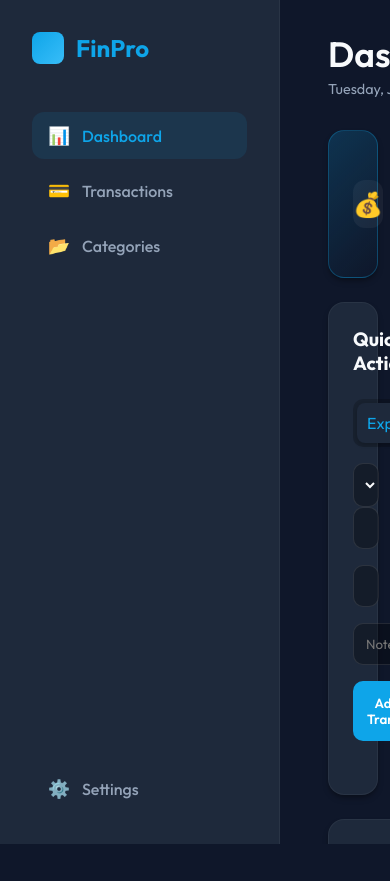
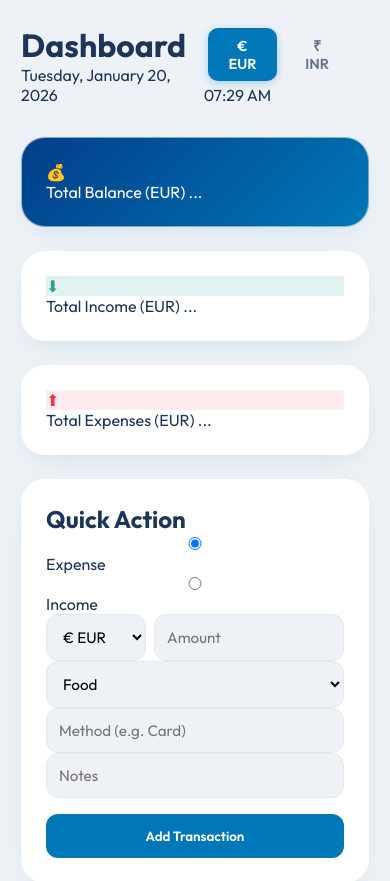
Before and after one commit to dsnova224/finance-dashboard, a plain HTML site: page index.html in a window 390 px wide. Shown: the top 881 px of the page. Before the commit the page ends 844 px from the top, so only its background shows below. Drawn offline with Linux system fonts and the light colour scheme; no server answers.

Commit message:
Update style.css

```diff
--- a/style.css
+++ b/style.css
@@ -1,395 +1,447 @@
-/* PROFESSIONAL OCEAN THEME */
+/* OCEAN THEME VARIABLES */
 :root {
-    --bg-dark: #0f172a;
-    /* Deep Ocean Background */
-    --bg-card: #1e293b;
-    /* Card Background */
-    --primary: #0ea5e9;
+    --bg-color: #eef2f6;
+    /* Very light cool grey/blue */
+    --primary: #0077b6;
     /* Ocean Blue */
-    --secondary: #38bdf8;
-    /* Sky Blue */
-    --accent: #7dd3fc;
-    /* Light Cyan */
-    --text-white: #f8fafc;
-    --text-muted: #94a3b8;
-    --success: #10b981;
-    --danger: #ef4444;
-    --radius: 16px;
-    --shadow: 0 4px 6px -1px rgba(0, 0, 0, 0.3), 0 2px 4px -1px rgba(0, 0, 0, 0.15);
+    --primary-light: #48cae4;
+    --primary-dark: #023e8a;
+    --accent: #90e0ef;
+    --text-main: #1d3557;
+    --text-light: #64748b;
+    --white: #ffffff;
+    --success: #2a9d8f;
+    --danger: #e63946;
+    --shadow: 0 10px 30px -10px rgba(0, 119, 182, 0.15);
+    --radius: 24px;
+    --card-padding: 1.5rem;
 }
+
+/* Currency Toggle */
+.currency-toggle {
+    display: flex;
+    gap: 0.5rem;
+    background: var(--bg-color);
+    padding: 4px;
+    border-radius: 12px;
+    margin-right: 1rem;
+}
+
+.currency-btn {
+    padding: 8px 16px;
+    border: none;
+    border-radius: 10px;
+    font-weight: 600;
+    font-size: 0.9rem;
+    cursor: pointer;
+    background: transparent;
+    color: var(--text-light);
+    transition: all 0.2s ease;
+    font-family: 'Outfit', sans-serif;
+}
+
+.currency-btn:hover {
+    background: rgba(0, 119, 182, 0.1);
+    color: var(--primary);
+}
+
+.currency-btn.active {
+    background: var(--primary);
+    color: white;
+    box-shadow: 0 2px 8px rgba(0, 119, 182, 0.3);
+}
+
+/* Amount Row with Currency Select */
+.amount-row {
+    display: flex;
+    gap: 0.5rem;
+}
+
+.currency-select {
+    width: 100px;
+    flex-shrink: 0;
+}
+
+.amount-row input {
+    flex: 1;
+}
+
 * {
     margin: 0;
     padding: 0;
     box-sizing: border-box;
     font-family: 'Outfit', sans-serif;
 }
+
 body {
-    background-color: var(--bg-dark);
-    color: var(--text-white);
-    height: 100vh;
-    width: 100vw;
-    overflow: hidden;
-    /* Fixed layout */
+    background-color: var(--bg-color);
+    color: var(--text-main);
+    min-height: 100vh;
+    display: flex;
+    justify-content: center;
 }
-.app-layout {
-    display: grid;
-    grid-template-columns: 280px 1fr;
-    /* Sidebar width + Main content */
-    height: 100%;
+
+.app-container {
+    display: flex;
+    width: 100%;
+    max-width: 1400px;
+    background: var(--bg-color);
+    min-height: 100vh;
 }
+
 /* SIDEBAR */
 .sidebar {
-    background: var(--bg-card);
-    border-right: 1px solid rgba(255, 255, 255, 0.05);
+    width: 250px;
     padding: 2rem;
     display: flex;
     flex-direction: column;
+    gap: 1rem;
+    background: var(--white);
+    border-right: 1px solid rgba(0, 0, 0, 0.05);
 }
-.brand {
+
+.logo {
     display: flex;
     align-items: center;
-    gap: 12px;
-    margin-bottom: 3rem;
+    gap: 10px;
+    font-weight: 700;
     font-size: 1.5rem;
-    font-weight: 700;
+    color: var(--primary-dark);
+    margin-bottom: 2rem;
+}
+
+.logo-icon {
+    width: 30px;
+    height: 30px;
+    background: linear-gradient(135deg, var(--primary), var(--primary-light));
+    border-radius: 8px;
+}
+
+.nav-item {
+    padding: 12px 16px;
+    border-radius: 12px;
+    cursor: pointer;
+    font-weight: 500;
+    color: var(--text-light);
+    transition: all 0.2s;
+}
+
+.nav-item.active,
+.nav-item:hover {
+    background: var(--bg-color);
     color: var(--primary);
 }
-.brand-logo {
-    width: 32px;
-    height: 32px;
-    background: linear-gradient(135deg, var(--primary), var(--secondary));
-    border-radius: 8px;
-}
-.nav-menu {
-    flex: 1;
-    display: flex;
-    flex-direction: column;
-    gap: 0.5rem;
-}
-.nav-item {
-    display: flex;
-    align-items: center;
-    gap: 12px;
-    padding: 12px 16px;
-    border-radius: 12px;
-    color: var(--text-muted);
-    cursor: pointer;
-    transition: all 0.2s;
-    font-weight: 500;
-}
-.nav-item:hover,
-.nav-item.active {
-    background: rgba(14, 165, 233, 0.1);
-    color: var(--primary);
-}
-.icon {
-    font-size: 1.1rem;
-}
+
 /* MAIN CONTENT */
 .main-content {
+    flex: 1;
     padding: 2rem 3rem;
     overflow-y: auto;
-    display: flex;
-    flex-direction: column;
 }
-/* HEADER & TOGGLES */
-.top-bar {
+
+header {
     display: flex;
     justify-content: space-between;
     align-items: center;
     margin-bottom: 2rem;
 }
+
 h1 {
-    font-size: 2.2rem;
+    font-size: 2rem;
+    color: var(--text-main);
+}
+
+.subtitle {
+    color: var(--text-light);
+    margin-top: 5px;
+}
+
+.header-time {
+    font-size: 1.5rem;
     font-weight: 600;
+    color: var(--primary);
+    background: var(--white);
+    padding: 0.5rem 1rem;
+    border-radius: 12px;
+    box-shadow: var(--shadow);
 }
-#currentDate {
-    color: var(--text-muted);
-    font-size: 0.9rem;
-    margin-top: 4px;
+
+/* DASHBOARD GRID */
+.dashboard-grid {
+    display: grid;
+    grid-template-columns: repeat(3, 1fr);
+    grid-template-rows: auto auto auto;
+    gap: 1.5rem;
 }
-.status-panel {
+
+/* CARDS */
+.card {
+    background: var(--white);
+    border-radius: var(--radius);
+    padding: var(--card-padding);
+    box-shadow: var(--shadow);
+    transition: transform 0.2s;
+    border: 1px solid rgba(255, 255, 255, 0.5);
+}
+
+.card:hover {
+    transform: translateY(-3px);
+}
+
+/* Balance Card */
+.balance-card {
+    background: linear-gradient(135deg, var(--primary-dark), var(--primary));
+    color: var(--white);
+    grid-column: span 1;
+}
+
+.balance-amount {
+    font-size: 2.5rem;
+    font-weight: 700;
+    margin: 10px 0;
+}
+
+.balance-badge {
+    background: rgba(255, 255, 255, 0.2);
+    display: inline-flex;
+    padding: 4px 10px;
+    border-radius: 20px;
+    font-size: 0.85rem;
+    align-items: center;
+    gap: 5px;
+}
+
+/* Stat Cards */
+.stat-card {
     display: flex;
     align-items: center;
     gap: 1.5rem;
 }
-.currency-toggle {
+
+.icon-box {
+    width: 60px;
+    height: 60px;
+    border-radius: 50%;
     display: flex;
     align-items: center;
-    gap: 10px;
-}
-.toggle-label {
-    font-size: 0.9rem;
-    color: var(--text-muted);
-}
-.toggle-switch-currency {
-    background: rgba(255, 255, 255, 0.05);
-    /* Darker background */
-    border-radius: 8px;
-    /* Slightly squarer than radio buttons */
-    padding: 2px;
-    display: flex;
-}
-.toggle-switch-currency input {
-    display: none;
-}
-.toggle-switch-currency label {
-    padding: 6px 12px;
-    cursor: pointer;
-    border-radius: 6px;
-    font-size: 0.85rem;
-    color: var(--text-muted);
-    transition: all 0.2s;
-}
-.toggle-switch-currency label:has(input:checked) {
-    background: var(--primary);
-    color: white;
-}
-.clock {
-    font-family: monospace;
-    font-size: 1.2rem;
-    color: var(--secondary);
-    background: rgba(255, 255, 255, 0.05);
-    padding: 8px 16px;
-    border-radius: 8px;
-}
-/* DASHBOARD GRID */
-.dashboard-grid {
-    display: grid;
-    grid-template-columns: repeat(4, 1fr);
-    grid-template-rows: auto 1fr auto;
-    /* Rows: Summary, Main+Chart, Transactions */
-    gap: 1.5rem;
-    flex: 1;
-}
-/* CARDS COMMON */
-.card {
-    background: var(--bg-card);
-    border-radius: var(--radius);
-    padding: 1.5rem;
-    border: 1px solid rgba(255, 255, 255, 0.05);
-    box-shadow: var(--shadow);
-}
-/* SUMMARY CARDS (Top Row) */
-.summary-card {
-    grid-column: span 1;
-    display: flex;
-    align-items: center;
-    gap: 1rem;
-    position: relative;
-    min-height: 100px;
-}
-.balance-card {
-    grid-column: span 2;
-    background: linear-gradient(135deg, rgba(14, 165, 233, 0.2), rgba(15, 23, 42, 0));
-    border: 1px solid rgba(14, 165, 233, 0.3);
-}
-.card-icon {
-    width: 48px;
-    height: 48px;
-    border-radius: 12px;
-    background: rgba(255, 255, 255, 0.05);
-    display: flex;
     justify-content: center;
-    align-items: center;
     font-size: 1.5rem;
 }
+
 .income-icon {
+    background: #e0f2f1;
     color: var(--success);
-    background: rgba(16, 185, 129, 0.1);
 }
+
 .expense-icon {
+    background: #ffebee;
     color: var(--danger);
-    background: rgba(239, 68, 68, 0.1);
 }
-.card-data {
+
+.stat-info {
     display: flex;
     flex-direction: column;
 }
-.summary-card .label {
-    font-size: 0.85rem;
-    color: var(--text-muted);
-    margin-bottom: 4px;
+
+.stat-info .value {
+    font-size: 1.5rem;
+    font-weight: 600;
 }
-.summary-card .value {
-    font-size: 1.5rem;
-    font-weight: 700;
-}
-.balance-card .value {
-    font-size: 2rem;
-    color: var(--secondary);
-}
-/* MAIN PANELS (Middle Row) */
-.main-panel {
-    grid-column: span 2;
-}
-.analytics-panel {
+
+/* Analytics Chart */
+.chart-card {
     grid-column: span 2;
     display: flex;
     flex-direction: column;
 }
-/* FORM STYLES */
-.panel-header h2 {
-    font-size: 1.2rem;
-    margin-bottom: 1.5rem;
-    color: var(--text-white);
-}
-.form-grid {
-    display: grid;
-    grid-template-columns: 1fr 1fr;
-    gap: 1rem;
-}
-.toggle-group {
-    background: rgba(0, 0, 0, 0.2);
-    padding: 4px;
-    border-radius: 10px;
-    display: flex;
-    grid-column: span 2;
-}
-.toggle-group label {
-    flex: 1;
-    text-align: center;
-    padding: 10px;
-    cursor: pointer;
-    border-radius: 8px;
-    color: var(--text-muted);
-    transition: all 0.2s;
-}
-.toggle-group input {
-    display: none;
-}
-.toggle-group label:has(input:checked) {
-    background: var(--bg-card);
-    color: var(--primary);
-    box-shadow: 0 2px 4px rgba(0, 0, 0, 0.2);
-}
-input,
-select {
-    background: rgba(0, 0, 0, 0.3);
-    border: 1px solid rgba(255, 255, 255, 0.1);
-    color: var(--text-white);
-    padding: 12px;
-    border-radius: 10px;
-    outline: none;
-    width: 100%;
-}
-input:focus,
-select:focus {
-    border-color: var(--primary);
-}
-.full-width {
-    grid-column: span 2;
-}
-#submitBtn {
-    background: var(--primary);
-    color: white;
-    border: none;
-    font-weight: 600;
-    cursor: pointer;
-    padding: 14px;
-    border-radius: 10px;
-    transition: filter 0.2s;
-}
-#submitBtn:hover {
-    filter: brightness(1.1);
-}
-.status-text {
-    margin-top: 10px;
-    text-align: center;
-    font-size: 0.9rem;
-    height: 1.2rem;
-}
-.rate-input-group {
-    grid-column: span 1;
-    /* Or generic default */
-}
-/* CHART styles */
-.chart-wrapper {
-    flex: 1;
+
+.chart-container {
     display: flex;
     align-items: center;
-    justify-content: center;
-    gap: 2rem;
+    justify-content: space-around;
+    flex: 1;
+    padding-top: 1rem;
 }
+
 .donut-chart {
-    width: 200px;
-    height: 200px;
+    width: 180px;
+    height: 180px;
     border-radius: 50%;
     position: relative;
+    /* transition: background 1s ease-out; */
 }
-.chart-center {
-    width: 140px;
-    height: 140px;
-    background: var(--bg-card);
+
+.center-hole {
+    width: 120px;
+    height: 120px;
+    background: var(--white);
     border-radius: 50%;
     position: absolute;
     top: 50%;
     left: 50%;
     transform: translate(-50%, -50%);
 }
+
 .chart-legend {
     display: flex;
     flex-direction: column;
     gap: 8px;
     font-size: 0.9rem;
 }
+
 .legend-item {
     display: flex;
     align-items: center;
     gap: 8px;
-    color: var(--text-muted);
 }
+
 .dot {
-    width: 10px;
-    height: 10px;
+    width: 12px;
+    height: 12px;
     border-radius: 50%;
 }
-/* TRANSACTIONS (Bottom Row) */
-.transactions-panel {
-    grid-column: span 4;
-    height: 300px;
-    /* Fixed height for scroll */
+
+/* Form Card */
+.form-card {
+    grid-column: span 1;
+}
+
+.form-group {
+    margin-bottom: 1rem;
+}
+
+.toggle-switch {
     display: flex;
-    flex-direction: column;
+    background: var(--bg-color);
+    padding: 4px;
+    border-radius: 12px;
 }
-.table-container {
+
+.toggle-switch input {
+    display: none;
+}
+
+.toggle-switch label {
     flex: 1;
+    text-align: center;
+    padding: 8px;
+    cursor: pointer;
+    border-radius: 10px;
+    font-weight: 500;
+    color: var(--text-light);
+    transition: all 0.2s;
+}
+
+input[type="radio"]:checked+label {
+    background: var(--white);
+    color: var(--primary);
+    box-shadow: 0 2px 5px rgba(0, 0, 0, 0.05);
+}
+
+.input-group,
+.input-row {
+    display: flex;
+    gap: 10px;
+    margin-bottom: 1rem;
+}
+
+input,
+select {
+    width: 100%;
+    padding: 12px;
+    border: 1px solid #e2e8f0;
+    border-radius: 12px;
+    outline: none;
+    font-size: 0.95rem;
+    background: var(--bg-color);
+}
+
+input:focus,
+select:focus {
+    border-color: var(--primary);
+    background: var(--white);
+}
+
+#submitBtn {
+    width: 100%;
+    padding: 14px;
+    background: var(--primary);
+    color: white;
+    border: none;
+    border-radius: 12px;
+    font-weight: 600;
+    cursor: pointer;
+    margin-top: 1rem;
+    transition: background 0.2s;
+}
+
+#submitBtn:hover {
+    background: var(--primary-dark);
+}
+
+/* Transactions Table */
+.full-width {
+    grid-column: 1 / -1;
+}
+
+.table-responsive {
+    margin-top: 1rem;
+    max-height: 300px;
     overflow-y: auto;
-    margin-top: 1rem;
 }
+
 table {
     width: 100%;
     border-collapse: collapse;
 }
+
 th {
     text-align: left;
     padding: 1rem;
-    color: var(--text-muted);
-    font-weight: 500;
-    border-bottom: 1px solid rgba(255, 255, 255, 0.1);
-    position: sticky;
-    top: 0;
-    background: var(--bg-card);
+    color: var(--text-light);
+    font-size: 0.85rem;
+    border-bottom: 2px solid var(--bg-color);
 }
+
 td {
     padding: 1rem;
-    border-bottom: 1px solid rgba(255, 255, 255, 0.05);
-    color: var(--text-white);
+    border-bottom: 1px solid var(--bg-color);
 }
-.text-right {
-    text-align: right;
+
+.amount-income {
+    color: var(--success);
+    font-weight: 600;
 }
-/* SCROLLBAR */
-::-webkit-scrollbar {
-    width: 8px;
+
+.amount-expense {
+    color: var(--text-main);
+    font-weight: 600;
 }
-::-webkit-scrollbar-track {
-    background: transparent;
+
+/* Responsive Mobile */
+@media (max-width: 900px) {
+    .app-container {
+        flex-direction: column;
+    }
+
+    .sidebar {
+        display: none;
+    }
+
+    /* Hide sidebar on mobile for simplicity */
+    .dashboard-grid {
+        grid-template-columns: 1fr;
+    }
+
+    .balance-card,
+    .stat-card,
+    .chart-card,
+    .form-card,
+    .transactions-card {
+        grid-column: span 1;
+    }
+
+    .main-content {
+        padding: 1.5rem;
+    }
 }
-::-webkit-scrollbar-thumb {
-    background: rgba(255, 255, 255, 0.1);
-    border-radius: 4px;
-}
-::-webkit-scrollbar-thumb:hover {
-    background: rgba(255, 255, 255, 0.2);
-}
```
